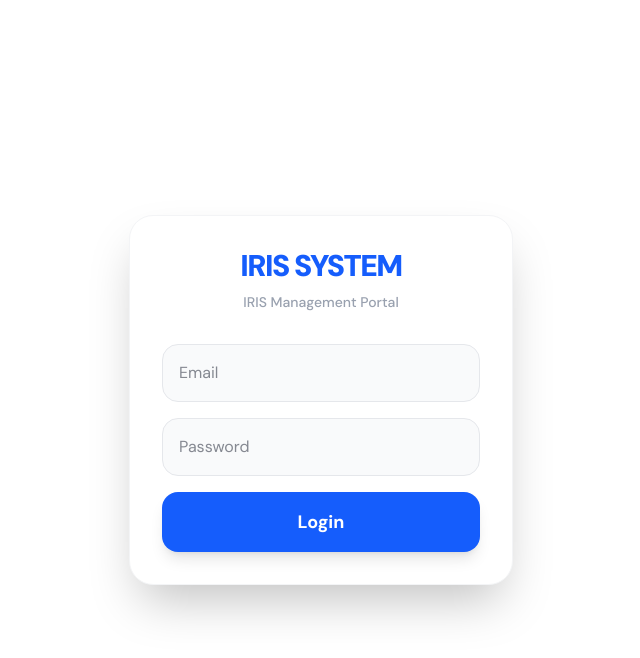
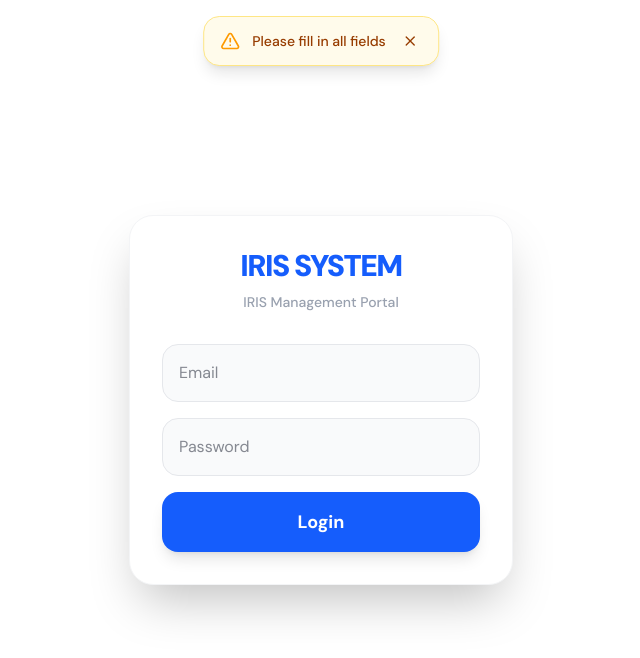
Before and after one commit to Shashi2907/iris-management-system, a Next.js app: page / in a window 1280 px wide. Both pictures are taken after a click on the button "Login". Shown: the top 658 px of the page, without its empty margins (319-959 px from the left). Built offline with nearby package versions, Linux system fonts and the light colour scheme.

Commit message:
made some ui chnages for the accommodation part, and added toast instead of alert

```diff
--- a/app/layout.tsx
+++ b/app/layout.tsx
@@ -1,5 +1,6 @@
 import { DM_Sans } from 'next/font/google';
 import Navbar from '@/components/Navbar';
+import { ToastProvider } from '@/components/Toast';
 import './globals.css';
 
 const dmSans = DM_Sans({ subsets: ['latin'] });
@@ -8,8 +9,10 @@ export default function RootLayout({ children }: { children: React.ReactNode })
   return (
     <html lang="en">
       <body className={`${dmSans.className} flex flex-col md:flex-row bg-gray-50 text-gray-900`}>
-        <Navbar />
-        <main className="flex-1 pb-24 md:pb-0">{children}</main>
+        <ToastProvider>
+          <Navbar />
+          <main className="flex-1 pb-24 md:pb-0">{children}</main>
+        </ToastProvider>
       </body>
     </html>
   );
--- a/app/manage/page.tsx
+++ b/app/manage/page.tsx
@@ -2,6 +2,7 @@
 import { useEffect, useState } from 'react';
 import { supabase } from '@/lib/supabase';
 import { Trash, Edit3, Save, X, CheckCircle, XCircle } from 'lucide-react';
+import { useToast } from '@/components/Toast';
 
 export default function Manage() {
   const [vertical, setVertical] = useState('');
@@ -13,6 +14,7 @@ export default function Manage() {
   // Inline Editing State
   const [editingId, setEditingId] = useState<string | null>(null);
   const [editFormData, setEditFormData] = useState<any>({});
+  const { showToast, showConfirm } = useToast();
 
   useEffect(() => {
     const r = localStorage.getItem('userVertical') || '';
@@ -63,7 +65,7 @@ export default function Manage() {
       .eq('id', id);
 
     if (error) {
-      alert("Update failed: " + error.message);
+      showToast("Update failed: " + error.message, "error");
     } else {
       setEditingId(null);
       fetchTableStructureAndData(vertical);
@@ -81,12 +83,20 @@ export default function Manage() {
   };
 
   const deleteRows = async () => {
-    if (!window.confirm(`Are you sure you want to delete ${selected.length} items?`)) return;
+    const confirmed = await showConfirm({
+      title: 'Delete Items',
+      message: `Are you sure you want to delete ${selected.length} item${selected.length > 1 ? 's' : ''}? This action cannot be undone.`,
+      confirmText: 'Delete',
+      cancelText: 'Cancel',
+      variant: 'danger'
+    });
+
+    if (!confirmed) return;
     const table = getTableName(vertical);
     const { error } = await supabase.from(table).delete().in('id', selected);
 
     if (error) {
-      alert("Delete failed: " + error.message);
+      showToast("Delete failed: " + error.message, "error");
     } else {
       setSelected([]);
       fetchTableStructureAndData(vertical);
--- a/app/page.tsx
+++ b/app/page.tsx
@@ -1,15 +1,20 @@
 "use client";
 import { useState } from 'react';
 import { supabase } from '@/lib/supabase';
+import { useToast } from '@/components/Toast';
 
 export default function LoginPage() {
   const [email, setEmail] = useState('');
   const [password, setPassword] = useState('');
   const [loading, setLoading] = useState(false);
+  const { showToast } = useToast();
 
   const handleLogin = async () => {
     // Basic validation
-    if (!email || !password) return alert("Please fill in all fields");
+    if (!email || !password) {
+      showToast("Please fill in all fields", "warning");
+      return;
+    }
 
     setLoading(true);
 
@@ -36,7 +41,7 @@ export default function LoginPage() {
       }, 800);
 
     } catch (err: any) {
-      alert(err.message);
+      showToast(err.message, "error");
       setLoading(false);
     }
   };
--- a/app/scan/page.tsx
+++ b/app/scan/page.tsx
@@ -3,6 +3,8 @@ import { useEffect, useRef, useState } from 'react';
 import { Html5Qrcode } from 'html5-qrcode';
 import { supabase } from '@/lib/supabase';
 import CryptoJS from 'crypto-js';
+import { CircleCheckBig, CircleX } from 'lucide-react';
+import { useToast } from '@/components/Toast';
 
 const QR_SECRET = process.env.NEXT_PUBLIC_QR_SECRET || 'your_fallback_secret_key';
 
@@ -14,6 +16,7 @@ export default function QRScan() {
   const [selectedRoom, setSelectedRoom] = useState<string>('');
   const [manualId, setManualId] = useState('');
   const qrCodeInstance = useRef<Html5Qrcode | null>(null);
+  const { showToast, showConfirm } = useToast();
 
   useEffect(() => {
     setVertical(localStorage.getItem('userVertical') || '');
@@ -58,13 +61,16 @@ export default function QRScan() {
       setSelectedRoom(data.acco_id ? String(data.acco_id) : (data.is_acco === false ? 'NO_ACCO' : ''));
       stopScanner();
     } else {
-      alert("Ticket/ID not found!");
+      showToast("Ticket/ID not found!", "error");
     }
   };
 
   const handleManualSubmit = async () => {
     const trimmedId = manualId.trim().toUpperCase();
-    if (trimmedId.length !== 4) return alert("ID must be exactly 4 characters long");
+    if (trimmedId.length !== 4) {
+      showToast("ID must be exactly 4 characters long", "warning");
+      return;
+    }
 
     await processTicketId(trimmedId);
   };
@@ -77,7 +83,10 @@ export default function QRScan() {
         { fps: 10, qrbox: 250 },
         async (text) => {
           const verification = verifyQR(text, QR_SECRET);
-          if (verification.tamper) return alert("Security Alert: Invalid QR Code!");
+          if (verification.tamper) {
+            showToast("Security Alert: Invalid QR Code!", "error");
+            return;
+          }
 
           if (verification.id) {
             await processTicketId(verification.id);
@@ -105,7 +114,10 @@ export default function QRScan() {
     if (isCheckingIn) {
       if (!hasExistingRoom) {
         // New check-in, assign a room
-        if (!selectedRoom) return alert("Please select a room!");
+        if (!selectedRoom) {
+          showToast("Please select a room!", "warning");
+          return;
+        }
         // Convert selectedRoom to number for database, or null if no acco
         updateObj.acco_id = noAccoSelected ? null : parseInt(selectedRoom, 10);
       }
@@ -116,7 +128,7 @@ export default function QRScan() {
     const { error } = await supabase.from(table).update(updateObj).eq('id', scanResult.id);
 
     if (error) {
-      alert("Database Error: " + error.message);
+      showToast("Database Error: " + error.message, "error");
     } else {
       if (!skipBedAdjustment && isMovement && accoIDToAdjust && accoIDToAdjust !== 'null') {
         const adjustment = isCheckingIn ? -1 : 1;
@@ -124,7 +136,7 @@ export default function QRScan() {
       }
       setScanResult((prev: any) => ({ ...prev, ...updateObj }));
       if (isMovement || vertical === 'proshows') {
-        alert("Operation Successful");
+        showToast("Operation Successful", "success");
         setScanResult(null);
         setSelectedRoom('');
         setManualId('');
@@ -133,9 +145,15 @@ export default function QRScan() {
   };
 
   const handleFestSignoff = async () => {
-    if (!confirm("Are you sure you want to sign off this person from the fest? This will vacate their room.")) {
-      return;
-    }
+    const confirmed = await showConfirm({
+      title: 'Fest Signoff',
+      message: 'Are you sure you want to sign off this person from the fest? This will vacate their room.',
+      confirmText: 'Sign Off',
+      cancelText: 'Cancel',
+      variant: 'danger'
+    });
+
+    if (!confirmed) return;
 
     const table = vertical === 'h&p' ? 'handp' : 'proshows';
     const accoIDToVacate = String(scanResult.acco_id || '');
@@ -147,13 +165,13 @@ export default function QRScan() {
       .eq('id', scanResult.id);
 
     if (error) {
-      alert("Database Error: " + error.message);
+      showToast("Database Error: " + error.message, "error");
     } else {
       // Vacate the room by increasing bed count
       if (accoIDToVacate && accoIDToVacate !== 'null') {
         await supabase.rpc('adjust_bed_count', { _id: accoIDToVacate, adj: 1 });
       }
-      alert("Fest Signoff Successful - Room vacated");
+      showToast("Fest Signoff Successful - Room vacated", "success");
       setScanResult(null);
       setSelectedRoom('');
       setManualId('');
@@ -316,9 +334,14 @@ export default function QRScan() {
                     ) : (
                       <div className="space-y-4 animate-in slide-in-from-bottom-2 duration-300">
                         <div>
-                          <label className="text-[10px] font-black text-slate-400 uppercase tracking-widest mb-2 block text-center">
-                            {scanResult.checkedin ? "🏨 Assigned Room" : "🏨 Assign Accommodation *"}
-                          </label>
+                          <div className="flex items-center justify-center gap-2 mb-2">
+                            <span className="text-[10px] font-black text-slate-400 uppercase tracking-widest">Accommodation:</span>
+                            <div className="flex items-center gap-3">
+                              {scanResult.acco1 ? <CircleCheckBig size={18} className="text-green-500" /> : <CircleX size={18} className="text-red-400" />}
+                              {scanResult.acco2 ? <CircleCheckBig size={18} className="text-green-500" /> : <CircleX size={18} className="text-red-400" />}
+                              {scanResult.acco3 ? <CircleCheckBig size={18} className="text-green-500" /> : <CircleX size={18} className="text-red-400" />}
+                            </div>
+                          </div>
                           {!scanResult.checkedin ? (
                             scanResult.acco_id && scanResult.acco_id !== 'null' ? (
                               <div className="w-full p-4 bg-gradient-to-r from-slate-100 to-slate-50 text-slate-700 border border-slate-200 rounded-2xl text-center font-bold">
@@ -377,7 +400,11 @@ export default function QRScan() {
                 )}
 
                 {/* Cancel Button */}
-                <button onClick={() => window.location.reload()} className="w-full text-slate-400 font-bold py-3 text-sm text-center hover:text-slate-600 cursor-pointer transition-colors">
+                <button onClick={() => {
+                  setScanResult(null);
+                  setSelectedRoom('');
+                  setManualId('');
+                }} className="w-full text-slate-400 font-bold py-3 text-sm text-center hover:text-slate-600 cursor-pointer transition-colors">
                   ✕ Cancel & Scan Next
                 </button>
               </div>
--- a/app/team/page.tsx
+++ b/app/team/page.tsx
@@ -2,6 +2,7 @@
 import { useEffect, useState } from 'react';
 import { FiEdit, FiTrash2 } from 'react-icons/fi';
 import { supabase } from '@/lib/supabase';
+import { useToast } from '@/components/Toast';
 
 export default function TeamManagement() {
   const [team, setTeam] = useState<any[]>([]);
@@ -16,6 +17,7 @@ export default function TeamManagement() {
   const [editingMemberId, setEditingMemberId] = useState<string | null>(null);
   const [editName, setEditName] = useState('');
   const [editEmail, setEditEmail] = useState('');
+  const { showToast } = useToast();
 
   useEffect(() => {
     const init = async () => {
@@ -80,13 +82,22 @@ export default function TeamManagement() {
   const generatePassword = (firstName: string): string => `${firstName}${Date.now()}`;
 
   const addMember = async () => {
-    if (role !== 'vc') return alert('Access denied');
+    if (role !== 'vc') {
+      showToast('Access denied', 'error');
+      return;
+    }
     setShowAddForm(true);
   };
 
   const submitNewMember = async () => {
-    if (role !== 'vc') return alert('Access denied');
-    if (!newName.trim() || !newEmail.trim()) return alert('Name and Email required');
+    if (role !== 'vc') {
+      showToast('Access denied', 'error');
+      return;
+    }
+    if (!newName.trim() || !newEmail.trim()) {
+      showToast('Name and Email required', 'warning');
+      return;
+    }
 
     const verticalToUse = vertical;
     const roleToUse = 'MEMBER'; // Automatically set role to MEMBER
@@ -120,14 +131,19 @@ export default function TeamManagement() {
               headers: { 'Content-Type': 'application/json' },
               body: JSON.stringify({ email: newEmail.trim(), password: generatedPassword }),
             });
-            if (!retryResponse.ok) return alert('Failed to create user');
+            if (!retryResponse.ok) {
+              showToast('Failed to create user', 'error');
+              return;
+            }
             authData = await retryResponse.json();
             userId = authData?.user?.id;
           } else {
-            return alert('Failed: ' + errorMsg);
+            showToast('Failed: ' + errorMsg, 'error');
+            return;
           }
         } else {
-          return alert('Failed: ' + errorMsg);
+          showToast('Failed: ' + errorMsg, 'error');
+          return;
         }
       } else {
         authData = await authResponse.json();
@@ -148,7 +164,10 @@ export default function TeamManagement() {
         ])
         .select();
 
-      if (profileError) return alert('Profile error: ' + profileError.message);
+      if (profileError) {
+        showToast('Profile error: ' + profileError.message, 'error');
+        return;
+      }
 
       setMemberPasswords(prev => ({ ...prev, [newEmail.trim()]: generatedPassword }));
       if (inserted) setTeam(prev => [...inserted as any[], ...prev]);
@@ -158,19 +177,25 @@ export default function TeamManagement() {
       setShowAddForm(false);
       fetchTeam(vertical, role, currentUserId);
     } catch (e) {
-      alert('Error adding member');
+      showToast('Error adding member', 'error');
     }
   };
 
   const editMember = (member: any) => {
-    if (role !== 'vc') return alert('Access denied');
+    if (role !== 'vc') {
+      showToast('Access denied', 'error');
+      return;
+    }
     setEditingMemberId(getRowId(member));
     setEditName(member.name);
     setEditEmail(member.email);
   };
 
   const submitEdit = async (member: any) => {
-    if (role !== 'vc') return alert('Access denied');
+    if (role !== 'vc') {
+      showToast('Access denied', 'error');
+      return;
+    }
     try {
       await supabase.from('profiles').update({
         name: editName,
@@ -180,12 +205,15 @@ export default function TeamManagement() {
       setEditingMemberId(null);
       fetchTeam(vertical, role, currentUserId);
     } catch (e) {
-      alert('Error editing member');
+      showToast('Error editing member', 'error');
     }
   };
 
   const removeMember = async (member: any) => {
-    if (role !== 'vc') return alert('Access denied');
+    if (role !== 'vc') {
+      showToast('Access denied', 'error');
+      return;
+    }
     try {
       if (member.id) {
         await fetch('/api/delete-team-member', {
@@ -197,7 +225,7 @@ export default function TeamManagement() {
       await supabase.from('profiles').delete().eq('id', member.id);
       fetchTeam(vertical, role, currentUserId);
     } catch (e) {
-      alert('Error removing member');
+      showToast('Error removing member', 'error');
     }
   };
 
--- /dev/null
+++ b/components/Toast.tsx
@@ -0,0 +1,231 @@
+"use client";
+import { createContext, useContext, useState, useCallback, ReactNode } from 'react';
+import { X, CheckCircle, AlertCircle, AlertTriangle, Info } from 'lucide-react';
+
+type ToastType = 'success' | 'error' | 'warning' | 'info';
+
+interface Toast {
+  id: string;
+  message: string;
+  type: ToastType;
+}
+
+interface ConfirmDialogState {
+  isOpen: boolean;
+  title: string;
+  message: string;
+  confirmText: string;
+  cancelText: string;
+  onConfirm: () => void;
+  onCancel: () => void;
+  variant: 'danger' | 'warning' | 'default';
+}
+
+interface ToastContextType {
+  showToast: (message: string, type?: ToastType) => void;
+  showConfirm: (options: {
+    title?: string;
+    message: string;
+    confirmText?: string;
+    cancelText?: string;
+    variant?: 'danger' | 'warning' | 'default';
+  }) => Promise<boolean>;
+}
+
+const ToastContext = createContext<ToastContextType | undefined>(undefined);
+
+export function useToast() {
+  const context = useContext(ToastContext);
+  if (!context) {
+    throw new Error('useToast must be used within a ToastProvider');
+  }
+  return context;
+}
+
+const toastConfig = {
+  success: {
+    icon: CheckCircle,
+    bgColor: 'bg-emerald-50',
+    borderColor: 'border-emerald-200',
+    textColor: 'text-emerald-800',
+    iconColor: 'text-emerald-500',
+  },
+  error: {
+    icon: AlertCircle,
+    bgColor: 'bg-red-50',
+    borderColor: 'border-red-200',
+    textColor: 'text-red-800',
+    iconColor: 'text-red-500',
+  },
+  warning: {
+    icon: AlertTriangle,
+    bgColor: 'bg-amber-50',
+    borderColor: 'border-amber-200',
+    textColor: 'text-amber-800',
+    iconColor: 'text-amber-500',
+  },
+  info: {
+    icon: Info,
+    bgColor: 'bg-blue-50',
+    borderColor: 'border-blue-200',
+    textColor: 'text-blue-800',
+    iconColor: 'text-blue-500',
+  },
+};
+
+function ToastItem({ toast, onDismiss }: { toast: Toast; onDismiss: (id: string) => void }) {
+  const config = toastConfig[toast.type];
+  const Icon = config.icon;
+
+  return (
+    <div
+      className={`
+        flex items-center gap-3 px-4 py-3 rounded-2xl border shadow-lg
+        ${config.bgColor} ${config.borderColor}
+        animate-in slide-in-from-top-2 fade-in duration-300
+        max-w-sm w-full
+      `}
+    >
+      <Icon size={20} className={config.iconColor} />
+      <p className={`flex-1 text-sm font-medium ${config.textColor}`}>{toast.message}</p>
+      <button
+        onClick={() => onDismiss(toast.id)}
+        className={`p-1 rounded-full hover:bg-black/5 transition-colors ${config.textColor}`}
+      >
+        <X size={16} />
+      </button>
+    </div>
+  );
+}
+
+export function ToastProvider({ children }: { children: ReactNode }) {
+  const [toasts, setToasts] = useState<Toast[]>([]);
+  const [confirmDialog, setConfirmDialog] = useState<ConfirmDialogState>({
+    isOpen: false,
+    title: '',
+    message: '',
+    confirmText: 'Confirm',
+    cancelText: 'Cancel',
+    onConfirm: () => {},
+    onCancel: () => {},
+    variant: 'default',
+  });
+
+  const showToast = useCallback((message: string, type: ToastType = 'info') => {
+    const id = Math.random().toString(36).substring(2, 9);
+    const newToast: Toast = { id, message, type };
+
+    setToasts((prev) => [...prev, newToast]);
+
+    // Auto dismiss after 4 seconds
+    setTimeout(() => {
+      setToasts((prev) => prev.filter((t) => t.id !== id));
+    }, 4000);
+  }, []);
+
+  const dismissToast = useCallback((id: string) => {
+    setToasts((prev) => prev.filter((t) => t.id !== id));
+  }, []);
+
+  const showConfirm = useCallback((options: {
+    title?: string;
+    message: string;
+    confirmText?: string;
+    cancelText?: string;
+    variant?: 'danger' | 'warning' | 'default';
+  }): Promise<boolean> => {
+    return new Promise((resolve) => {
+      setConfirmDialog({
+        isOpen: true,
+        title: options.title || 'Confirm Action',
+        message: options.message,
+        confirmText: options.confirmText || 'Confirm',
+        cancelText: options.cancelText || 'Cancel',
+        variant: options.variant || 'default',
+        onConfirm: () => {
+          setConfirmDialog(prev => ({ ...prev, isOpen: false }));
+          resolve(true);
+        },
+        onCancel: () => {
+          setConfirmDialog(prev => ({ ...prev, isOpen: false }));
+          resolve(false);
+        },
+      });
+    });
+  }, []);
+
+  const variantStyles = {
+    danger: {
+      confirmBg: 'bg-gradient-to-r from-red-500 to-rose-600',
+      confirmShadow: 'shadow-red-500/30 hover:shadow-red-500/40',
+      iconBg: 'bg-red-100',
+      iconColor: 'text-red-600',
+    },
+    warning: {
+      confirmBg: 'bg-gradient-to-r from-amber-500 to-orange-600',
+      confirmShadow: 'shadow-amber-500/30 hover:shadow-amber-500/40',
+      iconBg: 'bg-amber-100',
+      iconColor: 'text-amber-600',
+    },
+    default: {
+      confirmBg: 'bg-gradient-to-r from-blue-500 to-indigo-600',
+      confirmShadow: 'shadow-blue-500/30 hover:shadow-blue-500/40',
+      iconBg: 'bg-blue-100',
+      iconColor: 'text-blue-600',
+    },
+  };
+
+  return (
+    <ToastContext.Provider value={{ showToast, showConfirm }}>
+      {children}
+
+      {/* Toast Container */}
+      <div className="fixed top-4 left-1/2 -translate-x-1/2 z-[9999] flex flex-col gap-2 items-center pointer-events-none">
+        {toasts.map((toast) => (
+          <div key={toast.id} className="pointer-events-auto">
+            <ToastItem toast={toast} onDismiss={dismissToast} />
+          </div>
+        ))}
+      </div>
+
+      {/* Confirm Dialog */}
+      {confirmDialog.isOpen && (
+        <div className="fixed inset-0 z-[10000] flex items-center justify-center p-4">
+          {/* Backdrop */}
+          <div
+            className="absolute inset-0 bg-black/40 backdrop-blur-sm animate-in fade-in duration-200"
+            onClick={confirmDialog.onCancel}
+          />
+
+          {/* Dialog */}
+          <div className="relative bg-white rounded-3xl shadow-2xl max-w-sm w-full animate-in zoom-in-95 fade-in duration-200 overflow-hidden">
+            {/* Header with icon */}
+            <div className="p-6 pb-4 flex flex-col items-center text-center">
+              <div className={`w-14 h-14 rounded-2xl ${variantStyles[confirmDialog.variant].iconBg} flex items-center justify-center mb-4`}>
+                <AlertTriangle size={28} className={variantStyles[confirmDialog.variant].iconColor} />
+              </div>
+              <h3 className="text-xl font-black text-slate-800 mb-2">{confirmDialog.title}</h3>
+              <p className="text-sm text-slate-500 leading-relaxed">{confirmDialog.message}</p>
+            </div>
+
+            {/* Actions */}
+            <div className="p-4 pt-2 flex gap-3">
+              <button
+                onClick={confirmDialog.onConfirm}
+                className={`flex-1 px-4 py-3 rounded-2xl font-bold text-white shadow-lg transition-all active:scale-[0.98] cursor-pointer hover:shadow-xl ${variantStyles[confirmDialog.variant].confirmBg} ${variantStyles[confirmDialog.variant].confirmShadow}`}
+              >
+                {confirmDialog.confirmText}
+              </button>
+              <button
+                onClick={confirmDialog.onCancel}
+                className="flex-1 px-4 py-3 rounded-2xl font-bold text-slate-600 bg-slate-100 hover:bg-slate-200 transition-all active:scale-[0.98] cursor-pointer"
+              >
+                {confirmDialog.cancelText}
+              </button>
+            </div>
+          </div>
+        </div>
+      )}
+    </ToastContext.Provider>
+  );
+}
```
Also changed, not shown: public/sw.js.
